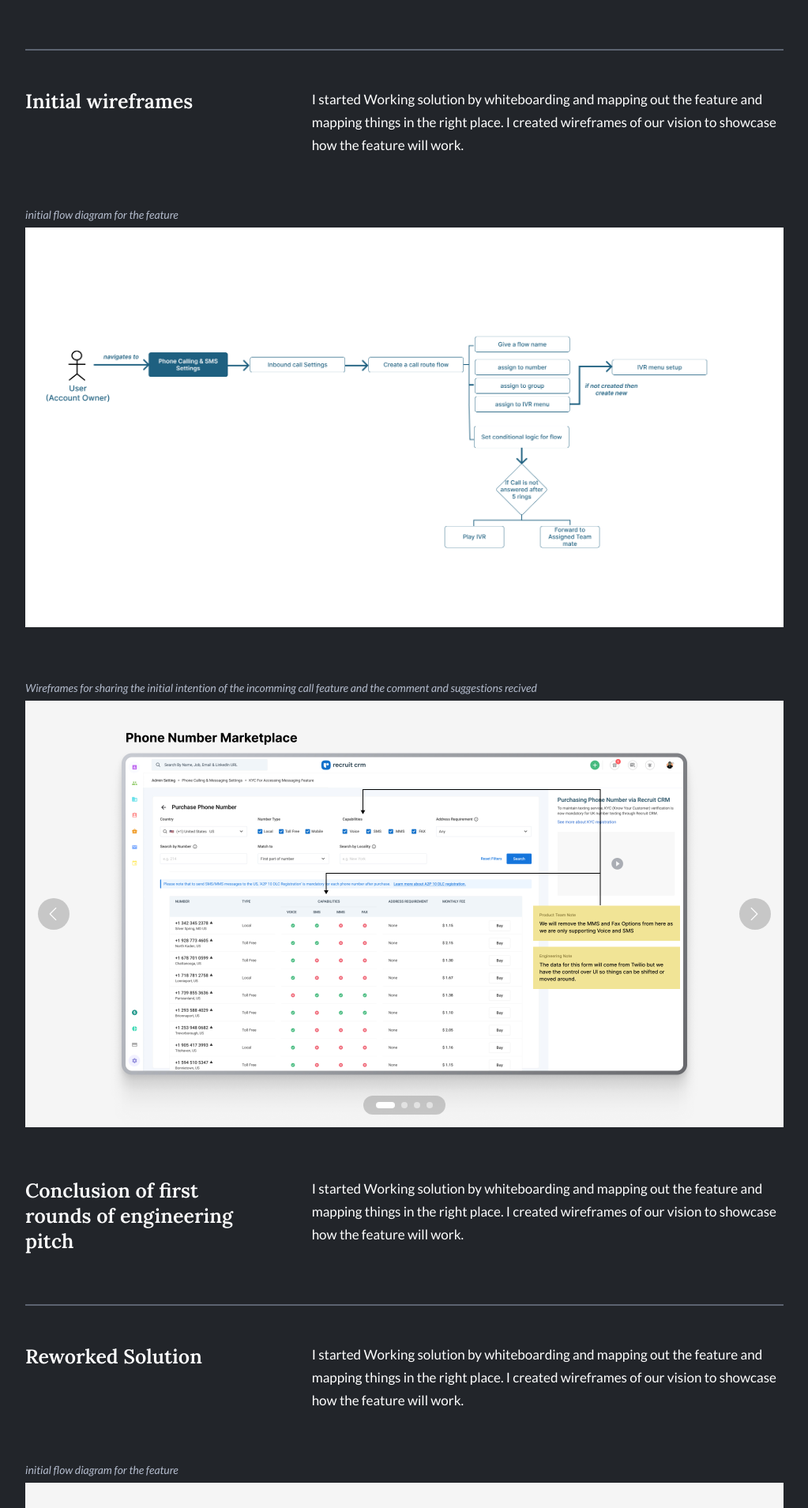
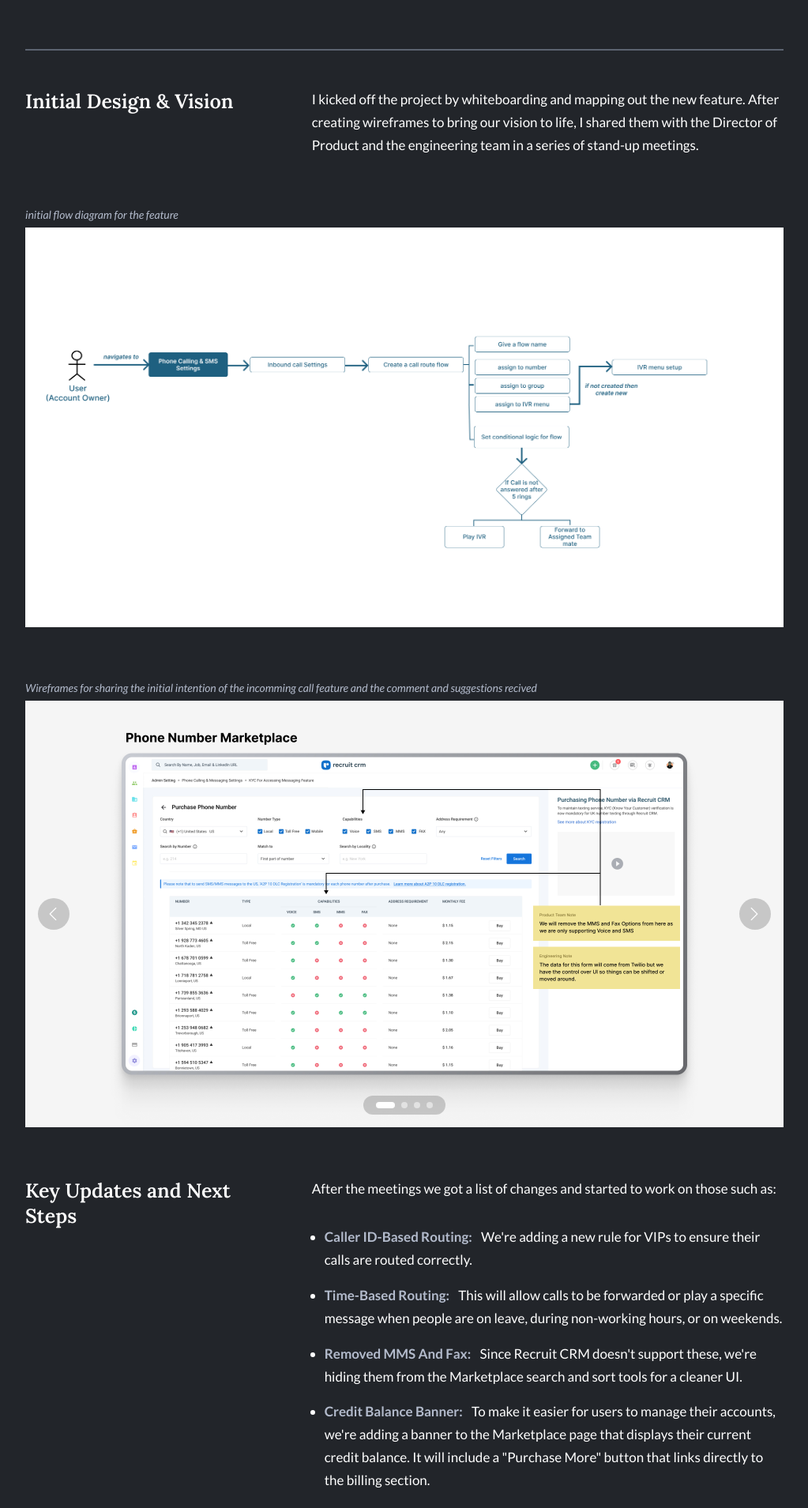
Before and after one commit to dibyajeetk/react-convert-dibyajeet-dot-in, a React (Vite) app: page /phone-calling in a window 1280 px wide. Shown: the part 3911-5820 px from the top of the page at 79% size, without its empty margins (128-1151 px from the left). Built offline with nearby package versions, Linux system fonts and the light colour scheme.

Commit message:
Feat: some progress in calling project

```diff
--- a/src/pages/projects/phoneCalling/PhoneCalling.jsx
+++ b/src/pages/projects/phoneCalling/PhoneCalling.jsx
@@ -255,12 +255,13 @@ function PhoneCalling() {
         <div className="break"></div>
         <section className="section">
           <span className="text-block-row">
-            <h3 className="sub-header">Initial wireframes</h3>
+            <h3 className="sub-header">Initial Design & Vision</h3>
             <span className="single-col-text-block-sm">
               <p className="text-block">
-                I started Working solution by whiteboarding and mapping out the
-                feature and mapping things in the right place. I created
-                wireframes of our vision to showcase how the feature will work.
+                I kicked off the project by whiteboarding and mapping out the
+                new feature. After creating wireframes to bring our vision to
+                life, I shared them with the Director of Product and the
+                engineering team in a series of stand-up meetings.
               </p>
             </span>
           </span>
@@ -282,15 +283,37 @@ function PhoneCalling() {
         </section>
         <section className="section">
           <span className="text-block-row">
-            <h3 className="sub-header">
-              Conclusion of first rounds of engineering pitch
-            </h3>
+            <h3 className="sub-header">Key Updates and Next Steps</h3>
             <span className="single-col-text-block-sm">
               <p className="text-block">
-                I started Working solution by whiteboarding and mapping out the
-                feature and mapping things in the right place. I created
-                wireframes of our vision to showcase how the feature will work.
+                After the meetings we got a list of changes and started to work
+                on those such as:
               </p>
+              <ul>
+                <li>
+                  <span className="emphasis">Caller ID-based routing:</span>{" "}
+                  We're adding a new rule for VIPs to ensure their calls are
+                  routed correctly.
+                </li>
+                <li>
+                  <span className="emphasis">Time-based routing:</span> This
+                  will allow calls to be forwarded or play a specific message
+                  when people are on leave, during non-working hours, or on
+                  weekends.
+                </li>
+                <li>
+                  <span className="emphasis">Removed MMS and Fax: </span> Since
+                  Recruit CRM doesn't support these, we're hiding them from the
+                  Marketplace search and sort tools for a cleaner UI.
+                </li>
+                <li>
+                  <span className="emphasis">Credit Balance Banner: </span>
+                  To make it easier for users to manage their accounts, we're
+                  adding a banner to the Marketplace page that displays their
+                  current credit balance. It will include a "Purchase More"
+                  button that links directly to the billing section.
+                </li>
+              </ul>
             </span>
           </span>
         </section>
```
